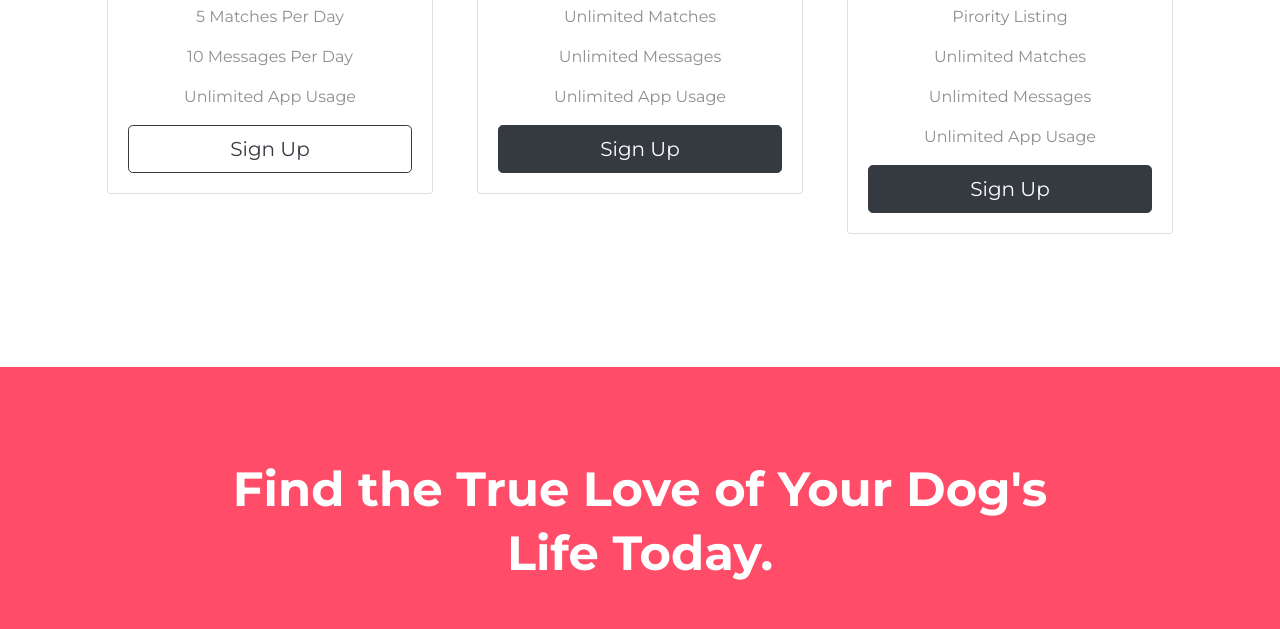
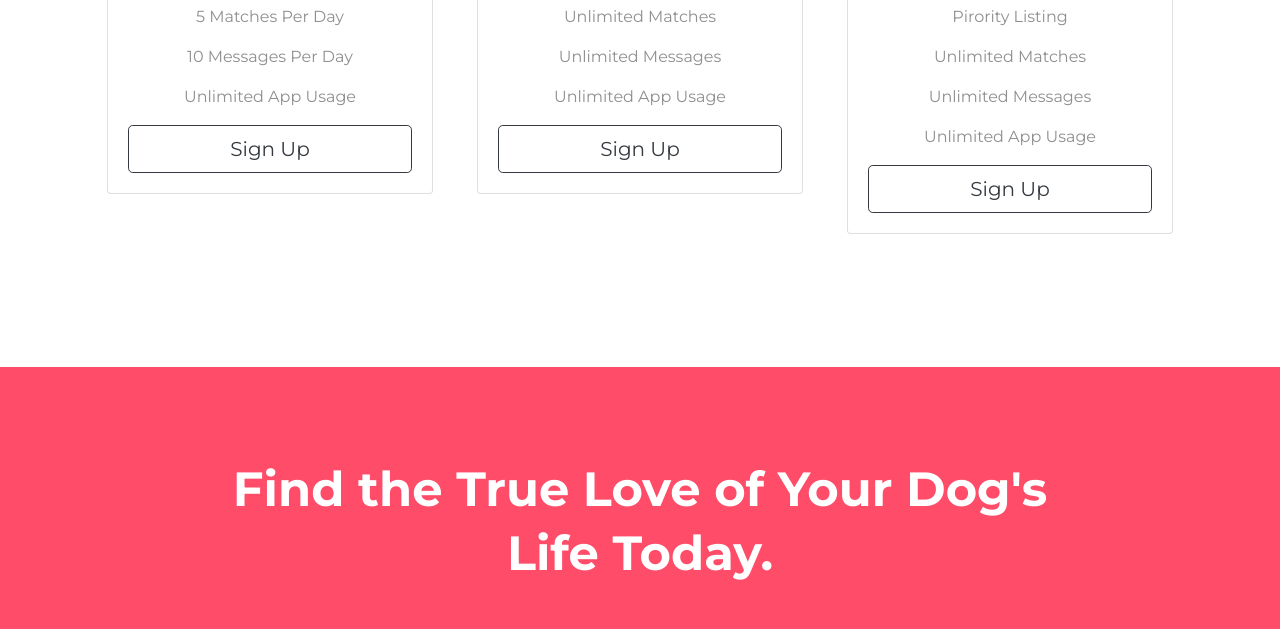
Before and after one commit to Madssar/TinDog, a plain HTML site: page index.html in a window 1280 px wide. Shown: the part 2087-2716 px from the top of the page. Drawn offline with nearby package versions, Linux system fonts and the light colour scheme.

Commit message:
Update index.html

```diff
--- a/index.html
+++ b/index.html
@@ -176,7 +176,7 @@
       <p>Unlimited Matches</p>
       <p>Unlimited Messages</p>
       <p>Unlimited App Usage</p>
-      <button type="button" class="btn btn-lg btn-block btn-dark">Sign Up</button>
+      <button type="button" class="btn btn-lg btn-block btn-outline-dark">Sign Up</button>
     </div>
   </div>
 </div>
@@ -192,7 +192,7 @@
       <p>Unlimited Matches</p>
       <p>Unlimited Messages</p>
       <p>Unlimited App Usage</p>
-      <button type="button" class="btn btn-lg btn-block btn-dark">Sign Up</button>
+      <button type="button" class="btn btn-lg btn-block btn-outline-dark">Sign Up</button>
     </div>
 
   </div>
```
